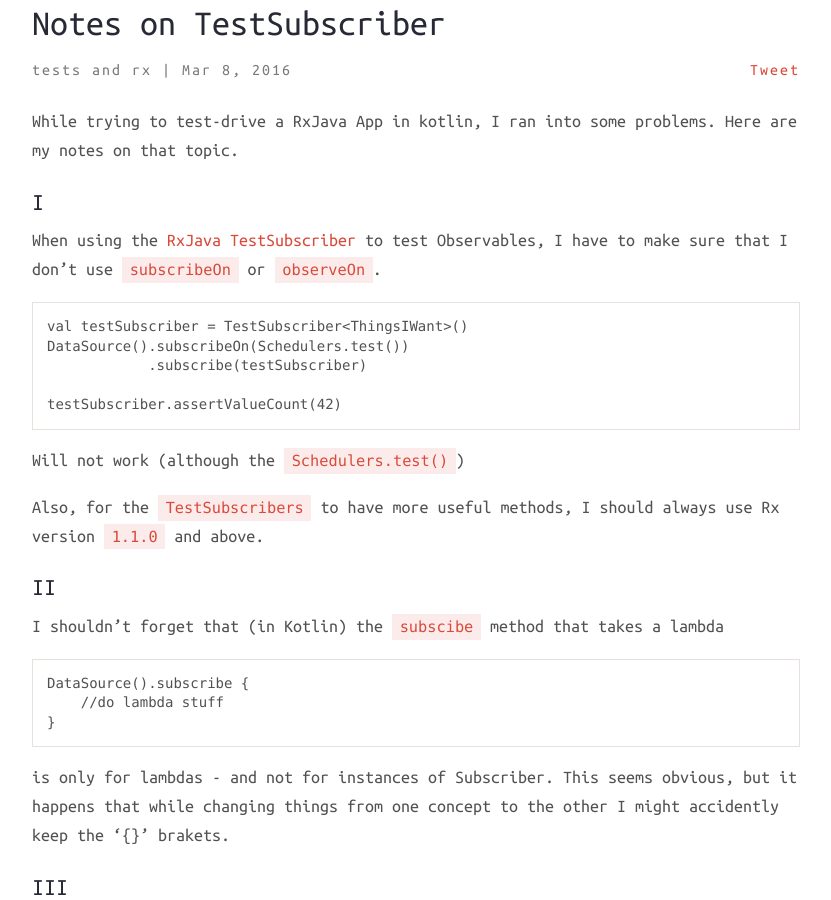
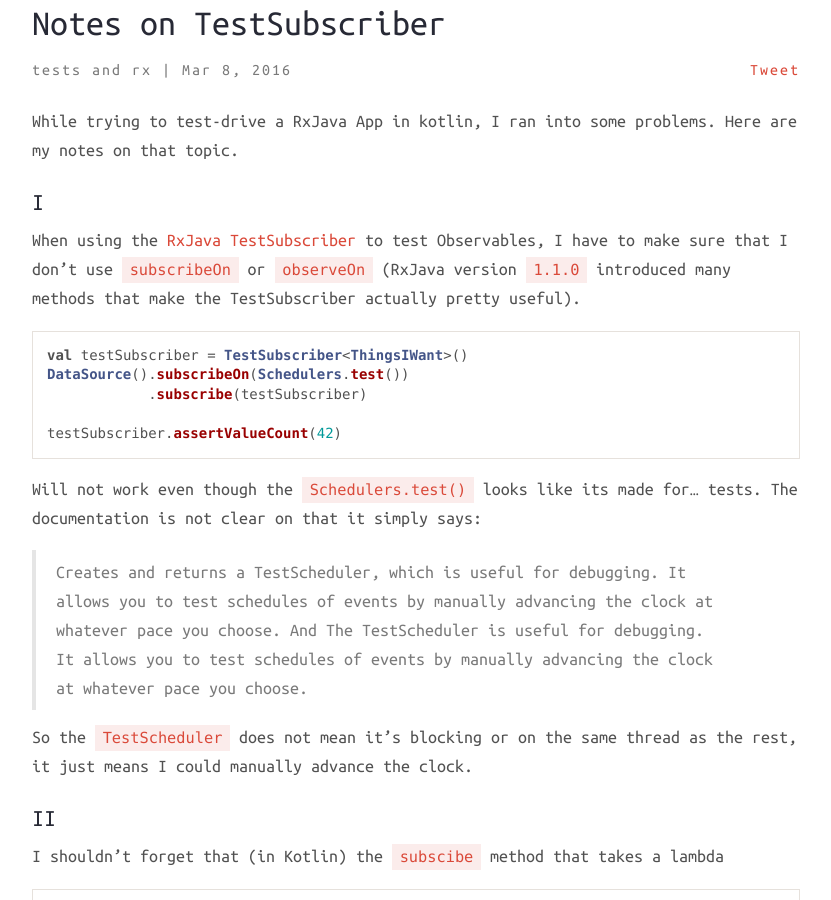
Before and after one commit to lmller/lmller.github.io, a Jekyll site: the page built from _posts/2016-03-08-testsubscriber.markdown, in a window 1280 px wide and 900 px high, scrolled down 276 px. Shown: the whole window, without its empty margins (224-1055 px from the left). Built offline with Jekyll 4.4.1, drawn with Linux system fonts in a browser that asks for light colours; nearby versions of some CDN libraries; comment, search, counter and statistics services are not loaded.

Commit message:
Update 2016-03-08-testsubscriber.markdown

````diff
--- a/_posts/2016-03-08-testsubscriber.markdown
+++ b/_posts/2016-03-08-testsubscriber.markdown
@@ -13,9 +13,9 @@
 
 #### I
 
-When using the [RxJava TestSubscriber](http://reactivex.io/RxJava/javadoc/rx/observers/TestSubscriber.html) to test Observables, I have to make sure that I don't use `subscribeOn` or `observeOn`.
+When using the [RxJava TestSubscriber](http://reactivex.io/RxJava/javadoc/rx/observers/TestSubscriber.html) to test Observables, I have to make sure that I don't use `subscribeOn` or `observeOn` (RxJava version `1.1.0` introduced many methods that make the TestSubscriber actually pretty useful).
 
-```
+```kotlin
 val testSubscriber = TestSubscriber<ThingsIWant>()
 DataSource().subscribeOn(Schedulers.test())
             .subscribe(testSubscriber)
@@ -23,9 +23,15 @@
 testSubscriber.assertValueCount(42)
 ```
 
-Will not work (although the `Schedulers.test()`)
+Will not work even though the `Schedulers.test()` looks like its made for... tests.
+The documentation is not clear on that it simply says:
 
-Also, for the `TestSubscribers` to have more useful methods, I should always use Rx version `1.1.0` and above.
+> Creates and returns a TestScheduler, which is useful for debugging.
+> It allows you to test schedules of events by manually advancing the clock at whatever pace you choose.
+And
+> The TestScheduler is useful for debugging. It allows you to test schedules of events by manually advancing the clock at whatever pace you choose.
+
+So the `TestScheduler` does not mean it's blocking or on the same thread as the rest, it just means I could manually advance the clock.
 
 #### II
 
````
